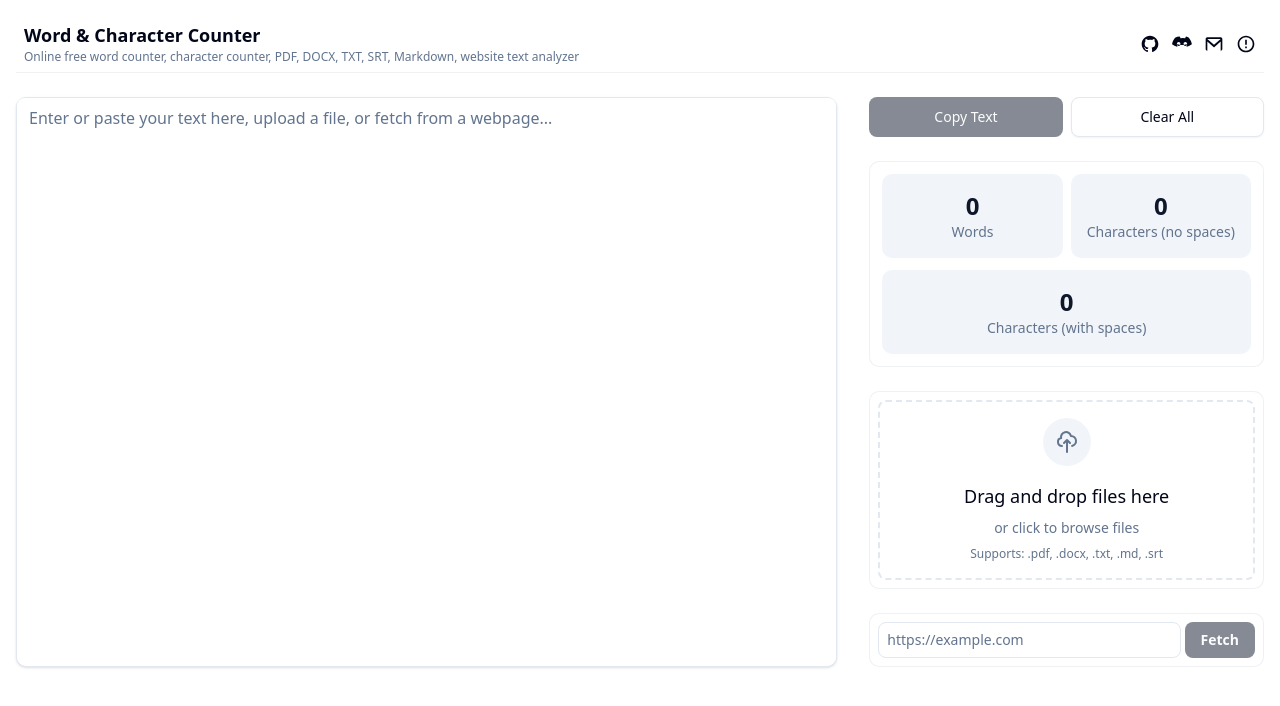
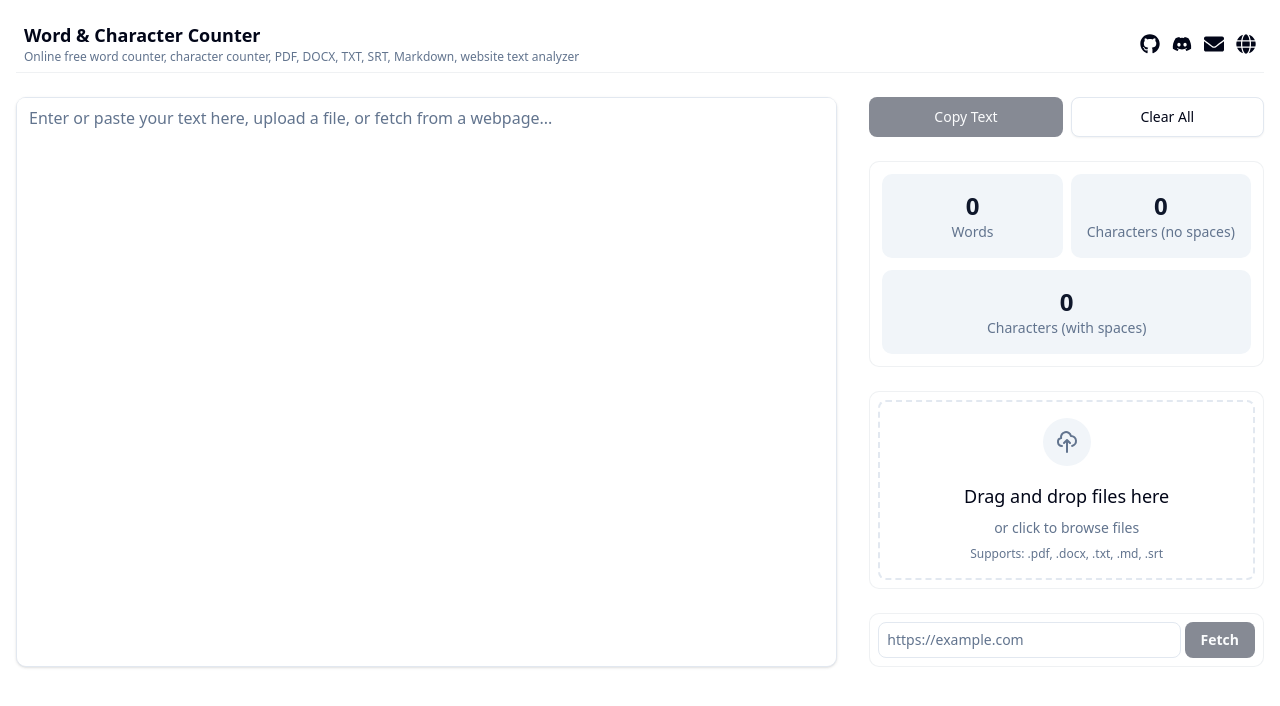
Before and after one commit to Jharilela/word-counter, a React (Vite) app: page / in a window 1280 px wide. Shown: the top 706 px of the page. Built offline with nearby package versions, Linux system fonts and the light colour scheme.

Commit message:
added font awesome icon library

```diff
--- a/package.json
+++ b/package.json
@@ -19,6 +19,7 @@
     "pdfjs-dist": "^5.3.31",
     "react": "^19.1.0",
     "react-dom": "^19.1.0",
+    "react-icons": "^5.5.0",
     "tailwind-merge": "^3.3.1",
     "tailwindcss": "^4.1.10"
   },
--- a/src/App.tsx
+++ b/src/App.tsx
@@ -6,6 +6,10 @@ import { Textarea } from "@/components/ui/textarea"
 import { Input } from "@/components/ui/input"
 import { Card, CardContent, CardHeader, CardTitle } from "@/components/ui/card"
 import { DropZone } from "@/components/ui/drop-zone"
+// Lucide icons
+import { Github, Mail, Globe, FileText, FileCode, FileType2, Disc } from 'lucide-react'
+import { FaFilePdf, FaFileWord } from 'react-icons/fa'
+import { FaGithub, FaDiscord, FaEnvelope, FaGlobe, FaFileCode, FaFileAlt, FaFile } from 'react-icons/fa'
 
 // Import PDF.js
 import * as pdfjsLib from 'pdfjs-dist'
@@ -346,10 +350,10 @@ function App() {
           </span>
         </div>
         <div className="flex items-center gap-3">
-          <a href="https://github.com/emp0/word-counter" target="_blank" rel="noopener noreferrer" aria-label="GitHub" className="hover:text-primary"><svg width="20" height="20" fill="currentColor" viewBox="0 0 24 24"><path d="M12 2C6.477 2 2 6.484 2 12.021c0 4.428 2.865 8.184 6.839 9.504.5.092.682-.217.682-.482 0-.237-.009-.868-.014-1.703-2.782.605-3.369-1.342-3.369-1.342-.454-1.154-1.11-1.462-1.11-1.462-.908-.62.069-.608.069-.608 1.004.07 1.532 1.032 1.532 1.032.892 1.53 2.341 1.088 2.91.832.092-.647.35-1.088.636-1.339-2.221-.253-4.555-1.113-4.555-4.951 0-1.093.39-1.988 1.029-2.688-.103-.253-.446-1.272.098-2.65 0 0 .84-.27 2.75 1.025A9.564 9.564 0 0 1 12 6.844c.85.004 1.705.115 2.504.337 1.909-1.295 2.748-1.025 2.748-1.025.546 1.378.202 2.397.1 2.65.64.7 1.028 1.595 1.028 2.688 0 3.847-2.337 4.695-4.566 4.944.359.309.678.92.678 1.855 0 1.338-.012 2.419-.012 2.749 0 .267.18.578.688.48C19.138 20.203 22 16.447 22 12.021 22 6.484 17.523 2 12 2z"/></svg></a>
-          <a href="https://discord.gg/emp0" target="_blank" rel="noopener noreferrer" aria-label="Discord" className="hover:text-primary"><svg width="20" height="20" fill="currentColor" viewBox="0 0 24 24"><path d="M20.317 4.369A19.791 19.791 0 0 0 16.885 3.1a.074.074 0 0 0-.078.037c-.34.607-.719 1.396-.984 2.013a18.524 18.524 0 0 0-5.59 0 12.51 12.51 0 0 0-.988-2.013.077.077 0 0 0-.078-.037A19.736 19.736 0 0 0 3.684 4.369a.069.069 0 0 0-.032.027C1.605 7.092.322 9.68.076 12.229c-.002.02.006.04.019.055a19.911 19.911 0 0 0 5.993 3.058.077.077 0 0 0 .084-.027c.462-.63.874-1.295 1.226-1.994a.076.076 0 0 0-.041-.104 13.108 13.108 0 0 1-1.872-.893.077.077 0 0 1-.008-.128c.126-.094.252-.192.371-.291a.074.074 0 0 1 .077-.01c3.927 1.793 8.18 1.793 12.061 0a.073.073 0 0 1 .078.009c.12.099.245.197.372.291a.077.077 0 0 1-.006.128 12.64 12.64 0 0 1-1.873.893.076.076 0 0 0-.04.105c.36.699.772 1.364 1.225 1.993a.076.076 0 0 0 .084.028 19.888 19.888 0 0 0 6.002-3.058.077.077 0 0 0 .019-.054c-.264-2.549-1.547-5.137-3.608-7.833a.061.061 0 0 0-.03-.028zM8.02 14.331c-1.183 0-2.156-1.085-2.156-2.419 0-1.333.955-2.418 2.156-2.418 1.21 0 2.175 1.095 2.156 2.418 0 1.334-.955 2.419-2.156 2.419zm7.974 0c-1.183 0-2.156-1.085-2.156-2.419 0-1.333.955-2.418 2.156-2.418 1.21 0 2.175 1.095 2.156 2.418 0 1.334-.946 2.419-2.156 2.419z"/></svg></a>
-          <a href="mailto:contact@emp0.com" aria-label="Email" className="hover:text-primary"><svg width="20" height="20" fill="currentColor" viewBox="0 0 24 24"><path d="M20 4H4c-1.1 0-2 .9-2 2v12c0 1.1.9 2 2 2h16c1.1 0 2-.9 2-2V6c0-1.1-.9-2-2-2zm0 2v.01L12 13 4 6.01V6h16zM4 20V8.99l7.71 6.93c.18.16.43.16.61 0L20 8.99V20H4z"/></svg></a>
-          <a href="https://emp0.com" target="_blank" rel="noopener noreferrer" aria-label="emp0 website" className="hover:text-primary"><svg width="20" height="20" fill="currentColor" viewBox="0 0 24 24"><path d="M12 2C6.48 2 2 6.48 2 12s4.48 10 10 10 10-4.48 10-10S17.52 2 12 2zm0 18c-4.41 0-8-3.59-8-8s3.59-8 8-8 8 3.59 8 8-3.59 8-8 8zm-1-13h2v6h-2zm0 8h2v2h-2z"/></svg></a>
+          <a href="https://github.com/emp0/word-counter" target="_blank" rel="noopener noreferrer" aria-label="GitHub" className="hover:text-primary"><FaGithub size={20} /></a>
+          <a href="https://discord.gg/emp0" target="_blank" rel="noopener noreferrer" aria-label="Discord" className="hover:text-primary"><FaDiscord size={20} /></a>
+          <a href="mailto:contact@emp0.com" aria-label="Email" className="hover:text-primary"><FaEnvelope size={20} /></a>
+          <a href="https://emp0.com" target="_blank" rel="noopener noreferrer" aria-label="emp0 website" className="hover:text-primary"><FaGlobe size={20} /></a>
         </div>
       </header>
 
@@ -430,7 +434,17 @@ function App() {
             <CardContent className="p-2">
               {fileName ? (
                 <div className="flex items-center justify-between bg-muted rounded px-2 py-1">
-                  <span className="text-sm text-muted-foreground truncate max-w-[140px]">�� {fileName}</span>
+                  <span className="text-sm text-muted-foreground truncate max-w-[140px] flex items-center gap-1" aria-label={fileName}>
+                    {(() => {
+                      const lower = fileName.toLowerCase()
+                      if (lower.endsWith('.pdf')) return <FaFilePdf size={18} className="text-red-500" />
+                      if (lower.endsWith('.docx') || lower.endsWith('.doc')) return <FaFileWord size={18} className="text-blue-500" />
+                      if (lower.endsWith('.md')) return <FaFileCode size={18} className="text-green-500" />
+                      if (lower.endsWith('.txt')) return <FaFileAlt size={18} className="text-gray-500" />
+                      if (lower.endsWith('.srt')) return <FaFileAlt size={18} className="text-purple-500" />
+                      return <FaFile size={18} className="text-gray-400" />
+                    })()} {fileName}
+                  </span>
                   <button
                     type="button"
                     aria-label="Remove file"
```
Also changed, not shown: 1 other file (tests, documents, lock files or other folders).
